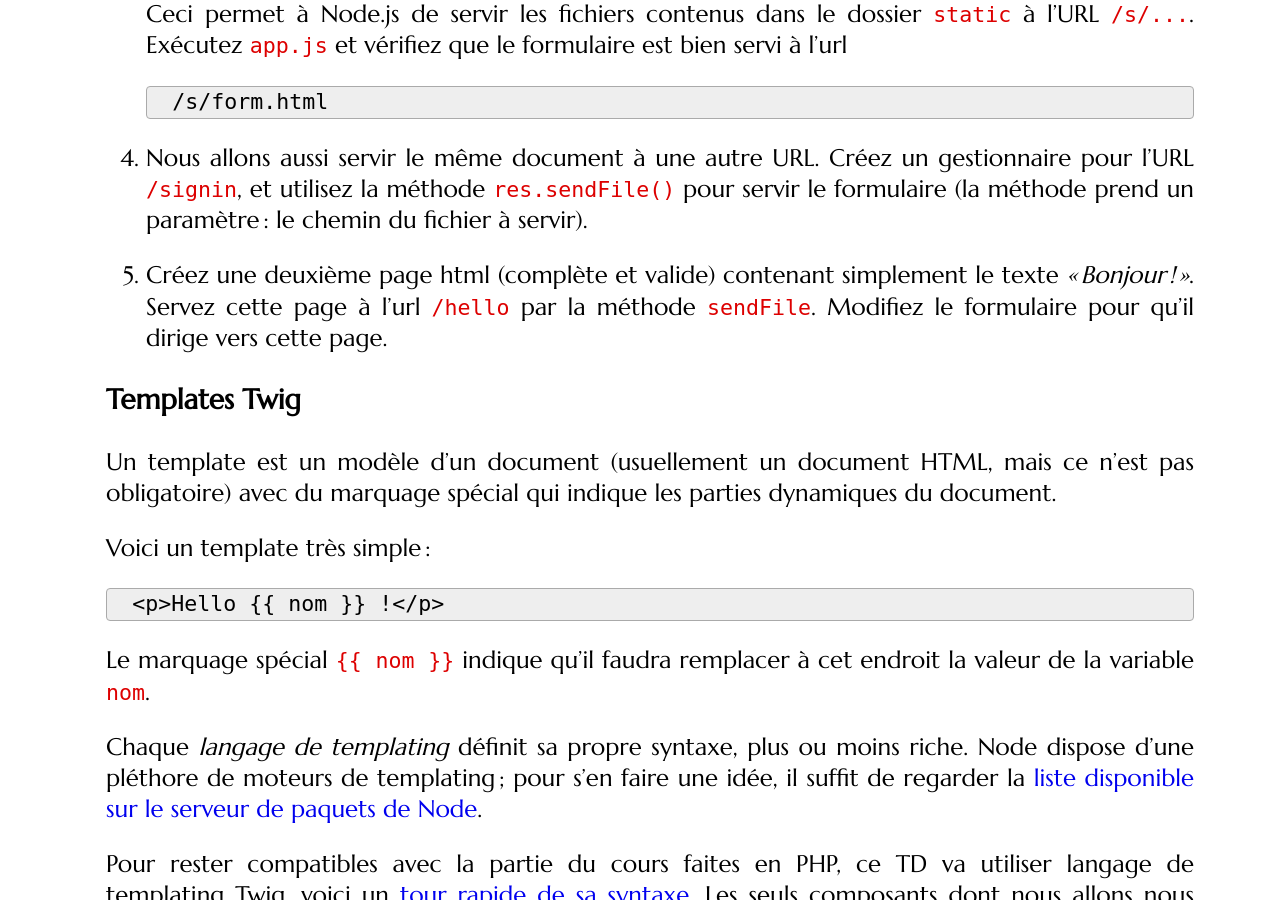
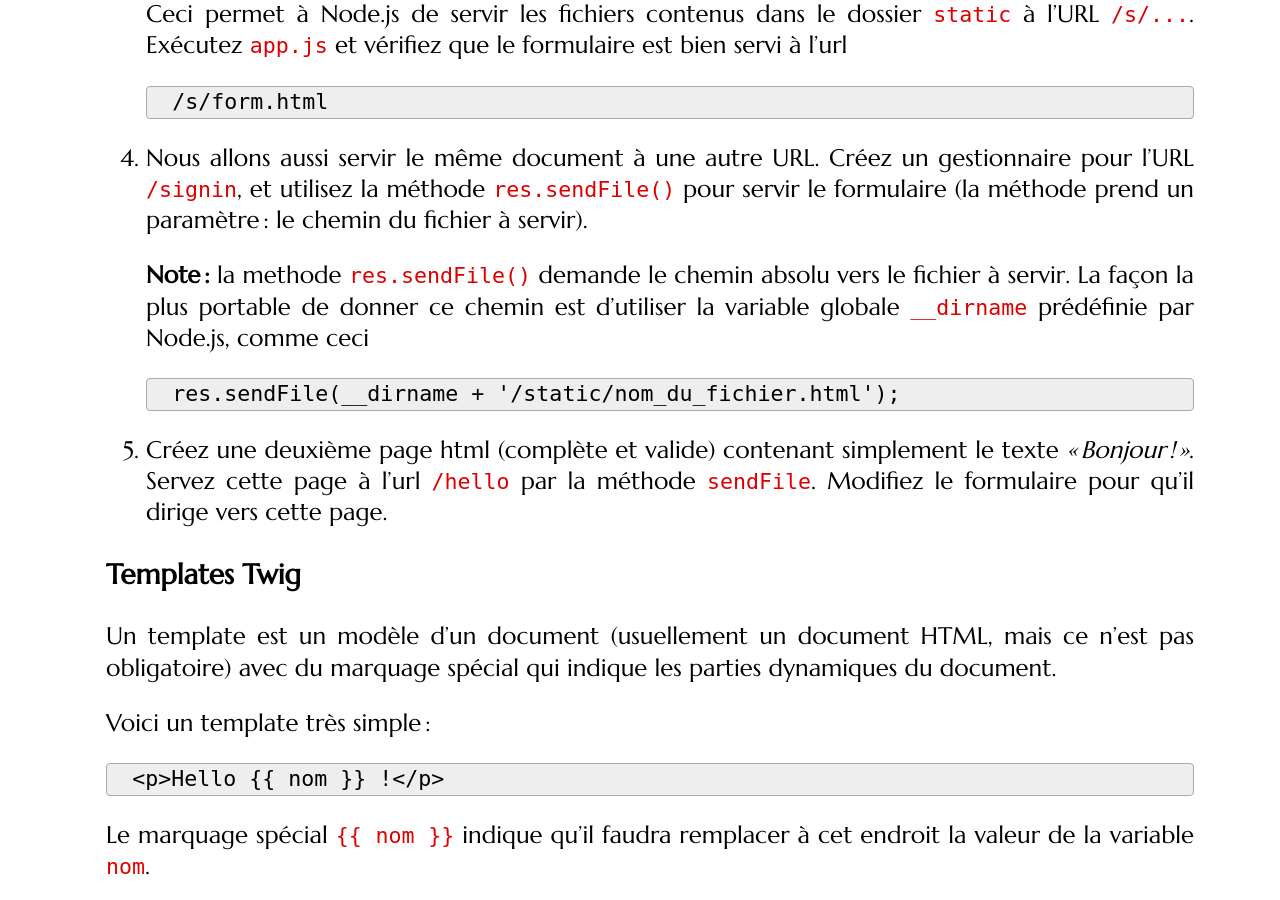
Before and after one commit to defeo/aws, a Jekyll site: the page built from tutorials/templates-etat-node.md, in a window 1280 px wide and 900 px high, scrolled down 1795 px. Built offline with Jekyll 4.4.1, drawn with Linux system fonts in a browser that asks for light colours; nearby versions of some CDN libraries; some web fonts are replaced.

Commit message:
Added explanation on __dirname in Node TD

```diff
--- a/tutorials/templates-etat-node.md
+++ b/tutorials/templates-etat-node.md
@@ -89,6 +89,15 @@ dynamiques.
    gestionnaire pour l'URL `/signin`, et utilisez la méthode
    `res.sendFile()` pour servir le formulaire (la méthode prend un
    paramètre : le chemin du fichier à servir).
+
+   **Note :** la methode `res.sendFile()` demande le chemin absolu
+   vers le fichier à servir. La façon la plus portable de donner ce
+   chemin est d'utiliser la variable globale `__dirname` prédéfinie
+   par Node.js, comme ceci
+
+   ~~~
+   res.sendFile(__dirname + '/static/nom_du_fichier.html');
+   ~~~
 
 4. Créez une deuxième page html (complète et valide) contenant
    simplement le texte *« Bonjour ! »*. Servez cette page à l'url
```
